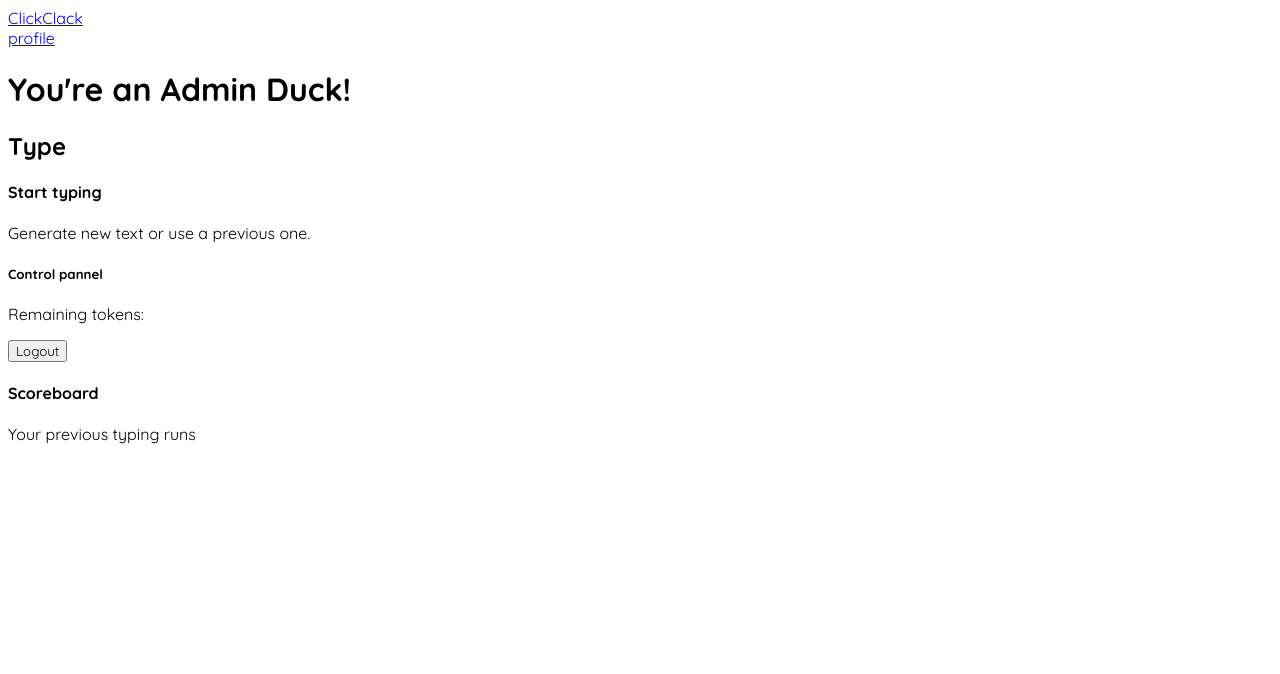
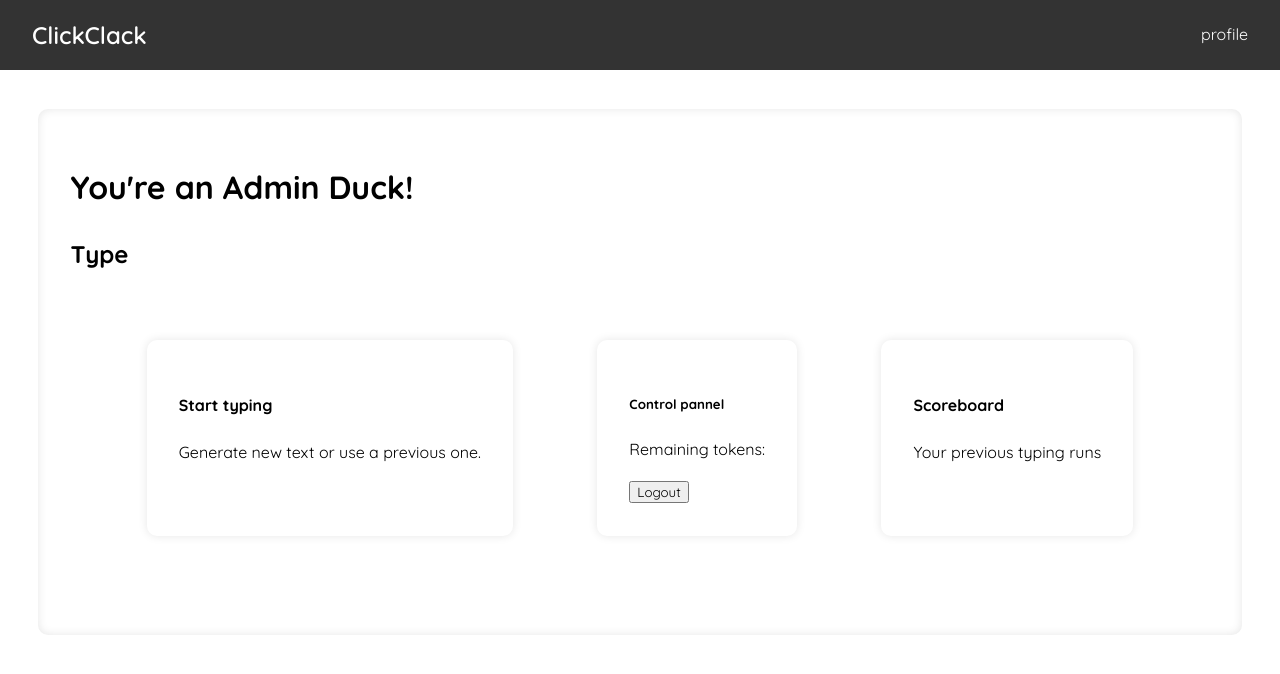
Before and after one commit to JDMCK/ClickClack, a Next.js app in the folder client/: page /profile/admin in a window 1280 px wide. Shown: the top 674 px of the page. Built offline with nearby package versions, Linux system fonts and the light colour scheme.

Commit message:
Adjust structure

```diff
--- a/client/src/app/home/page.js
+++ b/client/src/app/home/page.js
@@ -46,6 +46,7 @@ export default function Home() {
     const router = useRouter();
     return (
         <div className="container">
+            <div>
                 <h2>Ready for some ducktyping?</h2>
                 <div onClick={() => { router.push('/typing/prompt'); }}>
                     <h4>Start typing</h4>
@@ -64,5 +65,6 @@ export default function Home() {
                     <h4>Profile</h4>
                 </div>
             </div>
+        </div>
     );
 }
--- a/client/src/app/profile/admin/page.js
+++ b/client/src/app/profile/admin/page.js
@@ -6,6 +6,7 @@ import { useState, useEffect } from 'react'
 
 
 export default function UserProfile() {
+    const router = useRouter()
     const [error, setError] = useState(null);
     const [loading, setLoading] = useState(false);
 
@@ -15,22 +16,26 @@ export default function UserProfile() {
         <div className="container">
             <h1>You're an Admin Duck!</h1>
             <h2>Type</h2>
-            <div onClick={() => { router.push('/typing/prompt'); }}>
+            <div className='content-box'>
+
+                <div className='content' onClick={() => { router.push('/typing/prompt'); }}>
                     <h4>Start typing</h4>
                     <p>Generate new text or use a previous one.</p>
                 </div>
-            <div className='container'>
+                <div className='content'>
                     <h5>Control pannel</h5>
                     <p>Remaining tokens:</p>
                     <button type="submit" className="logout-button" disabled={loading}>{loading ? "Logging out..." : "Logout"}</button>
 
                 </div>
-            <div className='scoreboard container'>
+                <div className='scoreboard content'>
                     <h4>Scoreboard</h4>
                     <p>Your previous typing runs</p>
                     {/*
                 TODO: Here we'll display the user's previous runs and metrics
                 */}
                 </div>
-        </div>)
+            </div>
+        </div>
+        )
 }
--- a/client/src/app/styles/globals.css
+++ b/client/src/app/styles/globals.css
@@ -1,5 +1,59 @@
 @import url('https://fonts.googleapis.com/css2?family=Quicksand:wght@300;400;500;600;700&display=swap');
 
 * {
-    font-family: "Quicksand", sans-serif; /* Quicksand font */
-  }
+  font-family: "Quicksand", sans-serif;
+  /* Quicksand font */
+}
+
+/*---- Global ----*/
+body {
+  margin: 0;
+  padding: 0;
+  font-size: 1rem;
+  line-height: 1.6;
+}
+
+.container {
+  margin: 3%;
+  padding: 2rem 2rem;
+  box-shadow: inset 0 0 10px rgba(0, 0, 0, 0.1);
+  border-radius: 10px;
+}
+
+.content-box {
+  margin: 3%;
+  display: flex;
+  justify-content: center;
+}
+
+.content {
+  display: inline-block;
+  margin: 3% auto;
+  padding: 2rem 2rem;
+  box-shadow: 0 0 10px rgba(0, 0, 0, 0.1);
+  border-radius: 10px;
+}
+
+/*---- Navbar  ----*/
+.navbar {
+  display: flex;
+  justify-content: space-between;
+  align-items: center;
+  padding: 1rem 2rem;
+  background-color: #333;
+  color: #fff;
+}
+
+.nav-logo a {
+  text-decoration: none;
+  color: #fff;
+  font-size: 1.5rem;
+  font-weight: 600;
+}
+
+.nav-profile-btn a {
+  text-decoration: none;
+  color: #fff;
+  font-size: 1rem;
+  font-weight: 400;
+}
```
Also changed, not shown: client/src/app/profile/user/page.js (+10 -6 lines). Lines whose indentation alone changed are shown as unchanged.
